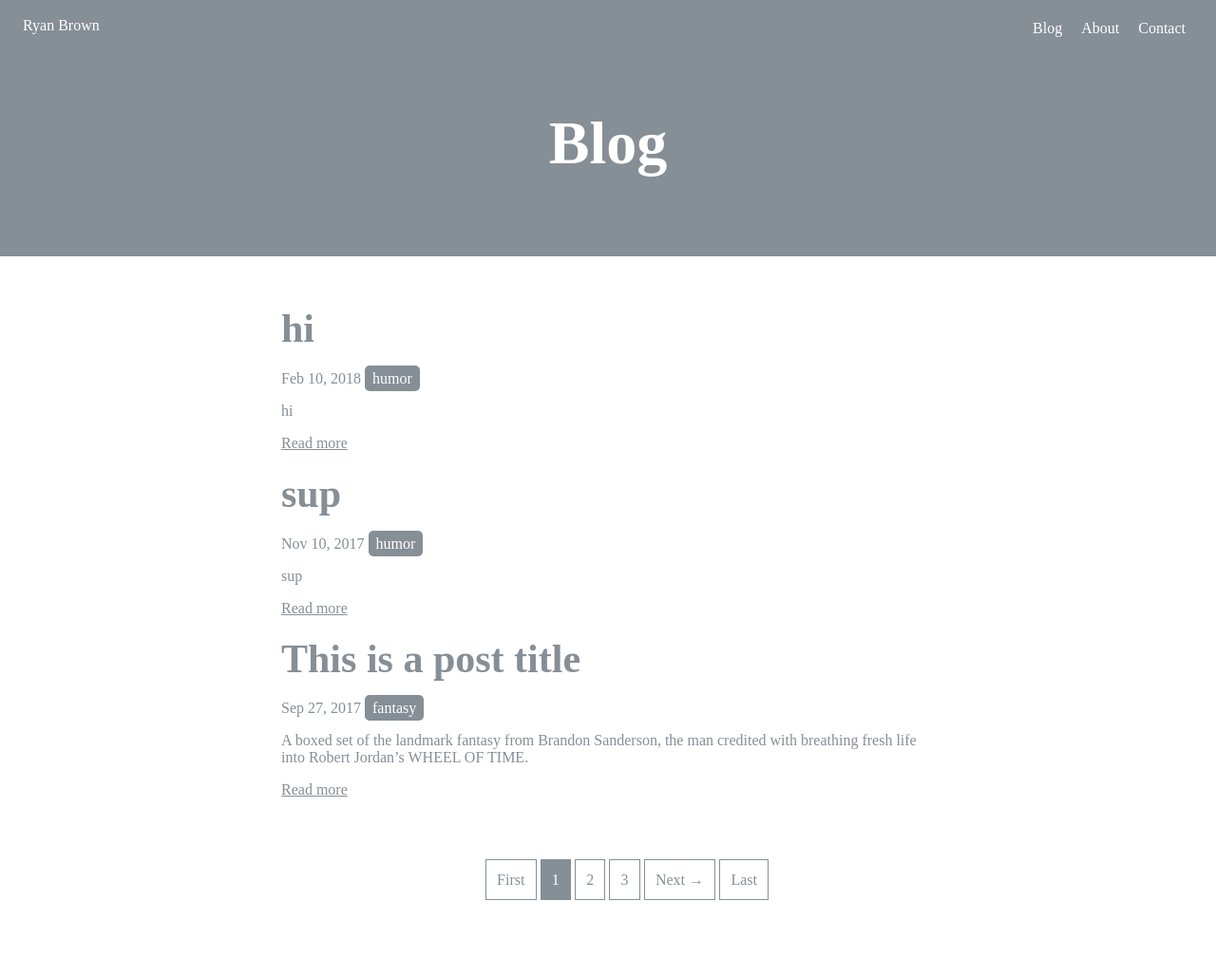
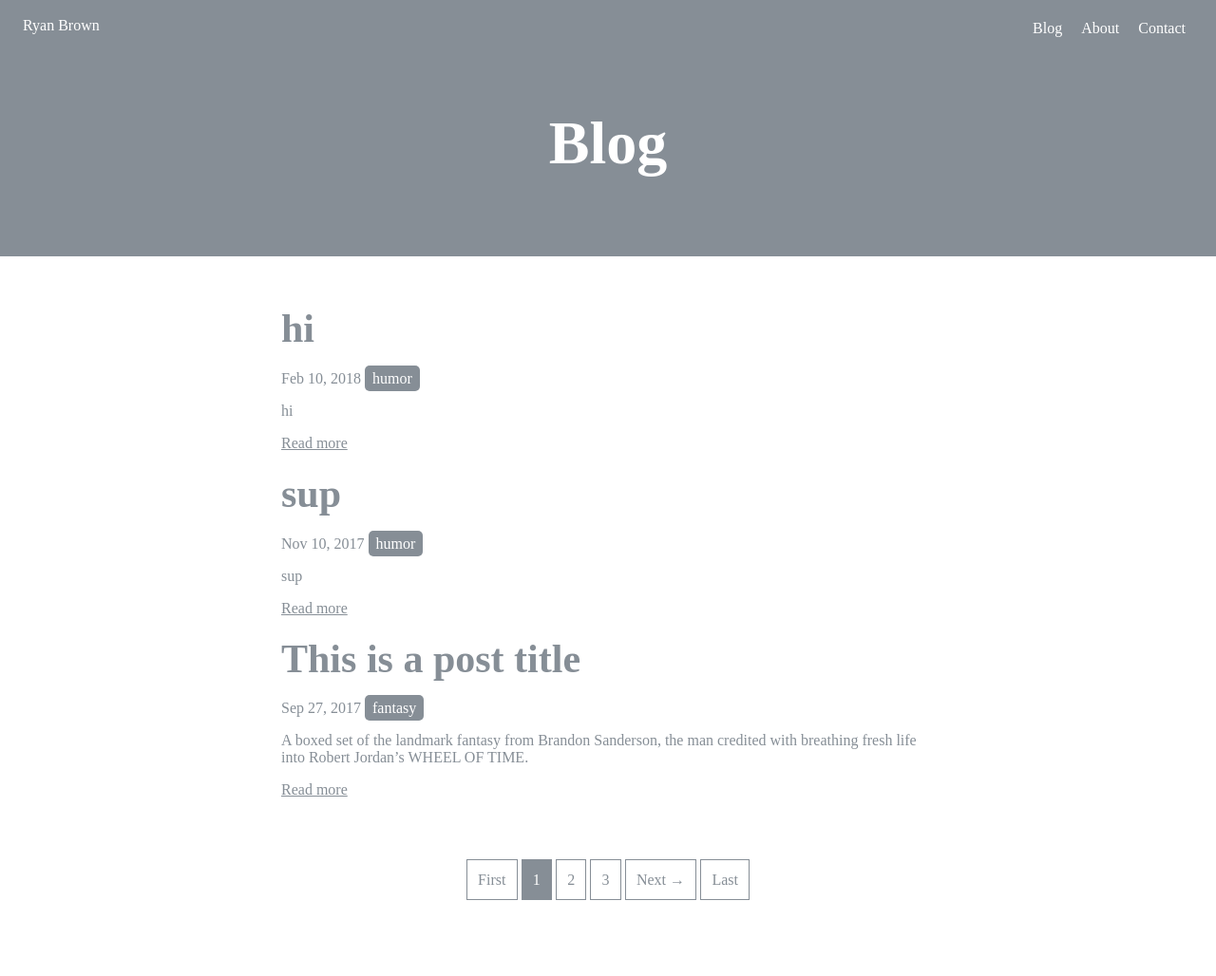
Before and after one commit to ryancolorcafe/jekyll-theme-collider, a Jekyll site: the page built from pages/blog.html, in a window 1280 px wide. Shown: the whole page at 95% size. Built offline with Jekyll 4.4.1, drawn with Linux system fonts in a browser that asks for light colours; some web fonts are replaced; the list of posts is cut into pages by our own code.

Commit message:
pagination, page header styles

```diff
--- a/_sass/hire-me/components/_header.scss
+++ b/_sass/hire-me/components/_header.scss
@@ -63,6 +63,9 @@
   .header__home {
     float: none;
   }
+  .header__title {
+    padding: 0;
+  }
   nav {
     text-align: center;
     & ul {
--- a/_sass/hire-me/components/_pagination.scss
+++ b/_sass/hire-me/components/_pagination.scss
@@ -1,7 +1,7 @@
 .pagination {
+  padding: 4em 0 0 0;
   text-align: center;
   list-style: none;
-  padding-top: 4em;
   & a {
     text-decoration: none;
   }
@@ -33,3 +33,10 @@
     color: $outer-space;
   }
 }
+
+@media all and (max-width: 550px) {
+  .pagination li {
+    padding: 0.5em;
+    font-size: 13px;
+  }
+}
```
